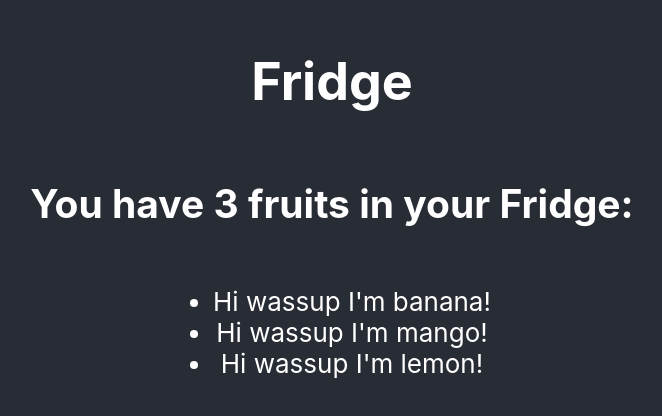
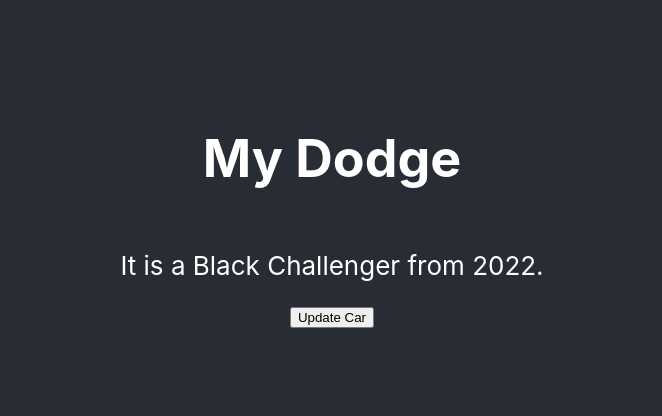
Before and after one commit to huyen-nguyen/react-deploy, a React (Create React App) app: page / in a window 1280 px wide. Shown: the part 190-606 px from the top of the page, without its empty margins (308-970 px from the left). Built offline with nearby package versions, Linux system fonts and the light colour scheme.

Commit message:
React Hooks useState

```diff
--- a/src/App.js
+++ b/src/App.js
@@ -1,18 +1,11 @@
-import logo from './logo.svg';
 import './App.css';
-// import Fridge from './components/Fridge/Fridge'
-import FridgeWithProps from "./components/Fridge/FridgeWithProps";
+import CarWithHook from "./components/Car/CarWithHook";
 
 function App() {
-	const fruits = [
-		{id: 1, name: 'banana'},
-		{id: 2, name: 'mango'},
-		{id: 3, name: 'lemon'},
-	];
 	return (
 		<div className="App">
 			<header className="App-header">
-				<FridgeWithProps fruits={fruits} />
+				<CarWithHook />
 			</header>
 		</div>
 	);
--- /dev/null
+++ b/src/components/Car/CarWithHook.js
@@ -0,0 +1,34 @@
+import {useState} from "react";
+
+function CarWithHook(){
+	// four states
+	// const [brand, setBrand] = useState("Dodge");
+	// const [model, setModel] = useState("Challenger");
+	// const [year, setYear] = useState("2022");
+	// const [color, setColor] = useState("Black")
+
+	// or use one state
+	const [car, setCar] = useState({
+		brand: "Dodge",
+		model: "Challenger",
+		year: "2022",
+		color: "Black",
+	})
+
+	const updateColor = () => {
+		setCar(prevState => {
+			return {...prevState, color: "Red"}
+		})
+	}
+
+	return (
+		<>
+			<h1>My {car.brand}</h1>
+			<p>It is a {car.color} {car.model} from {car.year}.</p>
+
+			<button type={"button"} onClick={updateColor}>Update Car</button>
+		</>
+	)
+}
+
+export default CarWithHook;
```
Also changed, not shown: src/components/FavoriteColor/FavoriteColor.js (added, +17 -0 lines).
